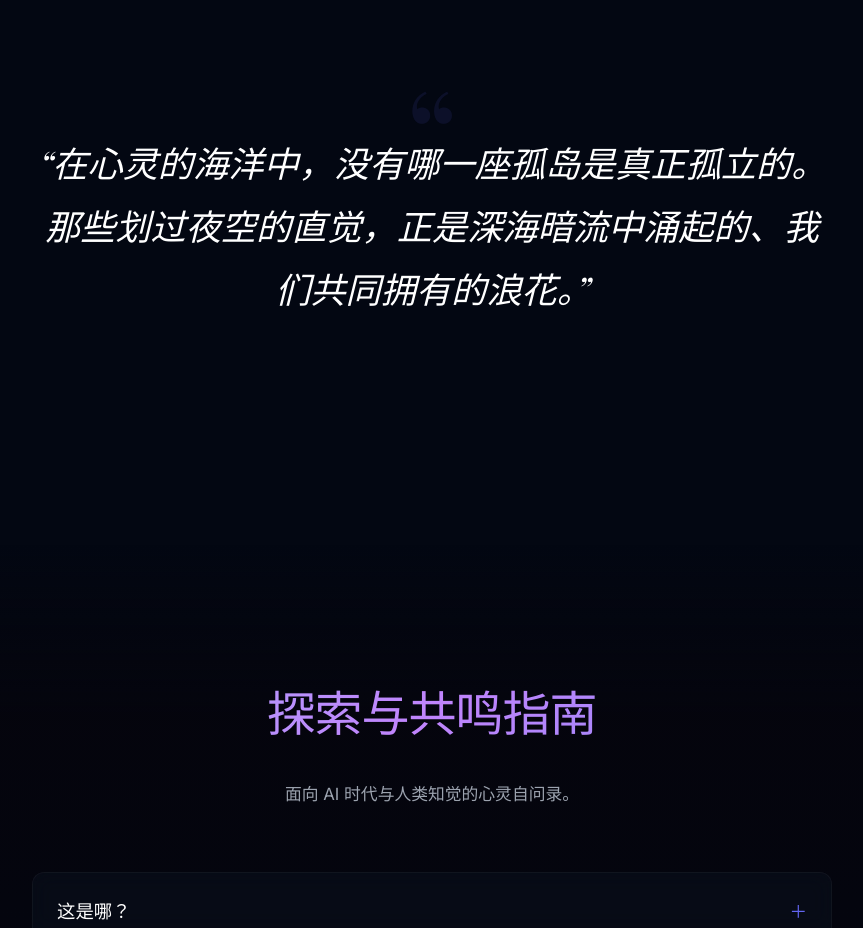
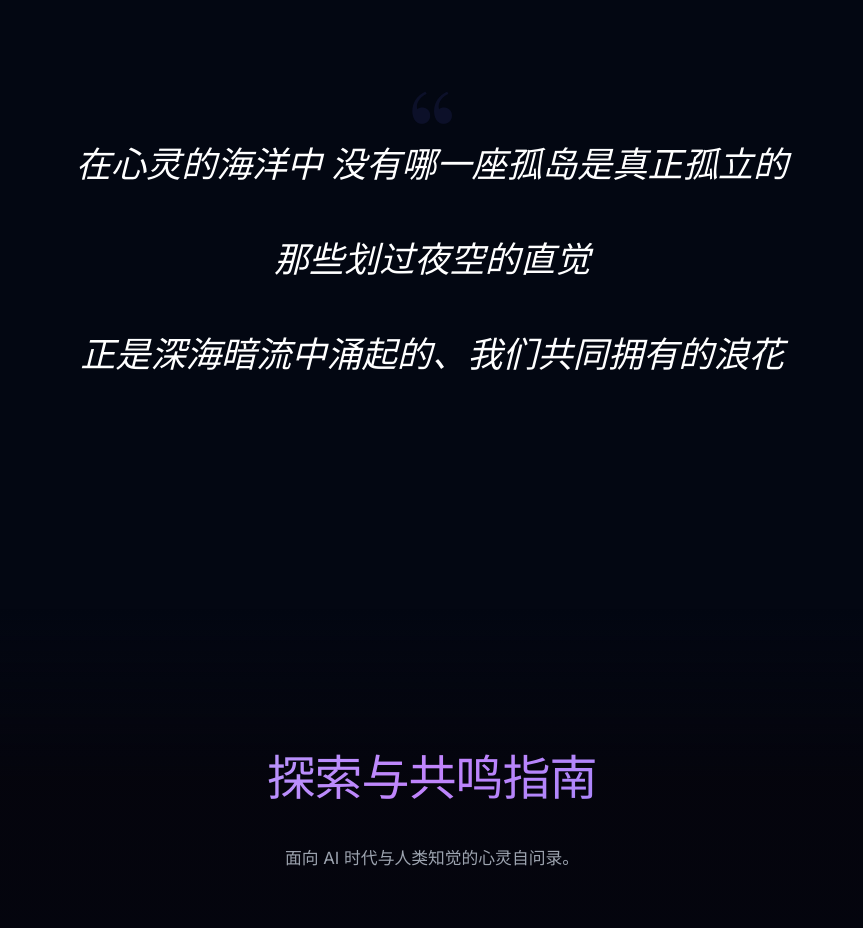
Before and after one commit to yelon-L/resonance, a SvelteKit app: page / in a window 1280 px wide. Shown: the part 2300-3228 px from the top of the page, without its empty margins (208-1071 px from the left). Built offline with nearby package versions, Linux system fonts and the light colour scheme; a web font is replaced by a local one.

Commit message:
ci: remove redundant GitHub Actions workflow to avoid duplicate deployments

```diff
--- a/src/routes/+page.svelte
+++ b/src/routes/+page.svelte
@@ -1079,7 +1079,13 @@
 		<div class="container">
 			<div class="quote-container">
 				<p class="meditation-quote">
-					“在心灵的海洋中，没有哪一座孤岛是真正孤立的。那些划过夜空的直觉，正是深海暗流中涌起的、我们共同拥有的浪花。”
+					在心灵的海洋中 没有哪一座孤岛是真正孤立的
+				</p>
+				<p class="meditation-quote">
+					那些划过夜空的直觉
+				</p>
+				<p class="meditation-quote">
+					正是深海暗流中涌起的、我们共同拥有的浪花
 				</p>
 			</div>
 		</div>
```
